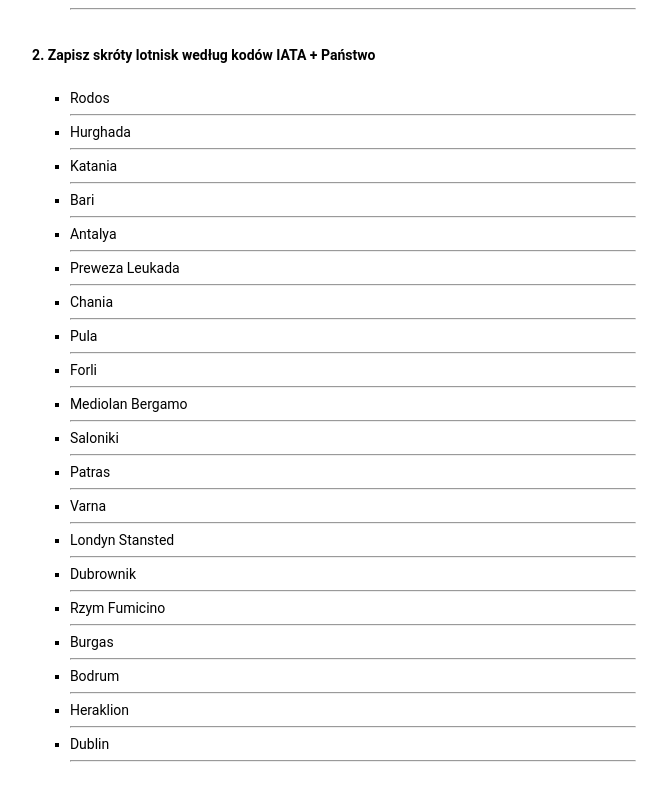
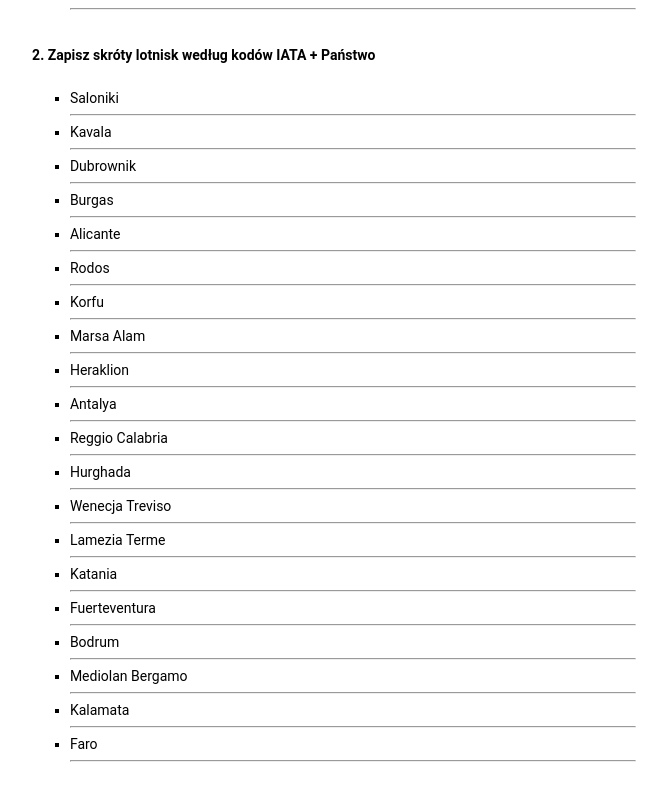
Before and after one commit to TenaciousHare/Destinations, a React (Vite) app: page / in a window 1280 px wide. Shown: the part 809-1609 px from the top of the page, without its empty margins (287-954 px from the left). Built offline with nearby package versions, Linux system fonts and the light colour scheme.

Commit message:
Updated the destinations list for KTW

```diff
--- a/src/constants/DESTINATIONS.js
+++ b/src/constants/DESTINATIONS.js
@@ -1,8 +1,20 @@
 export const DEST_KTW = [
+  {
+    abbreviation: "AAR",
+    expansion: "Aarhus",
+    country: "Dania",
+    zone: "Schengen",
+  },
   {
     abbreviation: "ADB",
     expansion: "Izmir",
     country: "Turcja",
+    zone: "Non-Schengen",
+  },
+  {
+    abbreviation: "AGA",
+    expansion: "Agadir",
+    country: "Maroko",
     zone: "Non-Schengen",
   },
   {
@@ -102,12 +114,6 @@
     zone: "Non-Schengen",
   },
   {
-    abbreviation: "DTM",
-    expansion: "Dortmund",
-    country: "Niemcy",
-    zone: "Schengen",
-  },
-  {
     abbreviation: "DUB",
     expansion: "Dublin",
     country: "Irlandia",
@@ -168,6 +174,12 @@
     zone: "Schengen",
   },
   {
+    abbreviation: "KLX",
+    expansion: "Kalamata",
+    country: "Grecja",
+    zone: "Schengen",
+  },
+  {
     abbreviation: "KVA",
     expansion: "Kavala",
     country: "Grecja",
@@ -178,6 +190,12 @@
     expansion: "Larnaca",
     country: "Cypr",
     zone: "Non-Schengen",
+  },
+  {
+    abbreviation: "LEI",
+    expansion: "Almeria",
+    country: "Hiszpania",
+    zone: "Schengen",
   },
   {
     abbreviation: "MAH",
@@ -228,10 +246,22 @@
     zone: "Schengen",
   },
   {
+    abbreviation: "REG",
+    expansion: "Reggio Calabria",
+    country: "Włochy",
+    zone: "Schengen",
+  },
+  {
     abbreviation: "RHO",
     expansion: "Rodos",
     country: "Grecja",
     zone: "Schengen",
+  },
+  {
+    abbreviation: "RMF",
+    expansion: "Marsa Alam",
+    country: "Egipt",
+    zone: "Non-Schengen",
   },
   {
     abbreviation: "SKG",
@@ -244,6 +274,18 @@
     expansion: "Londyn Stansted",
     country: "Wielka Brytania",
     zone: "Non-Schengen",
+  },
+  {
+    abbreviation: "SUF",
+    expansion: "Lamezia Terme",
+    country: "Włochy",
+    zone: "Schengen",
+  },
+  {
+    abbreviation: "TSF",
+    expansion: "Teneryfa",
+    country: "Hiszpania",
+    zone: "Schengen",
   },
   {
     abbreviation: "TIA",
```
